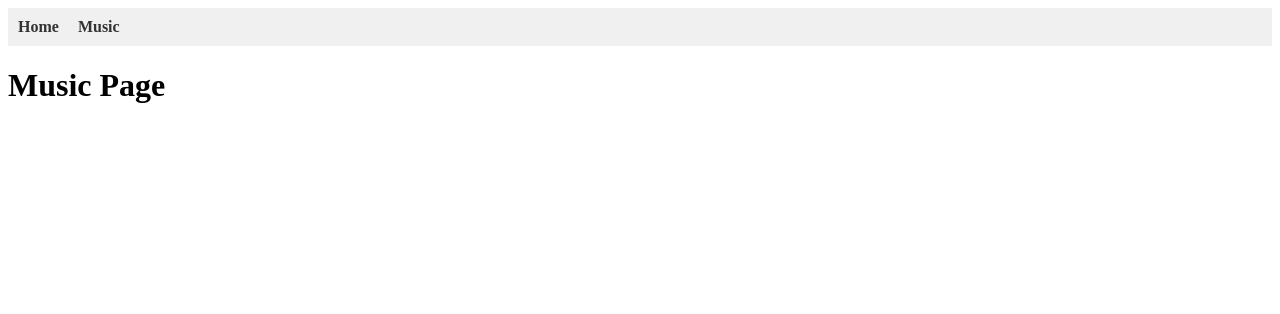
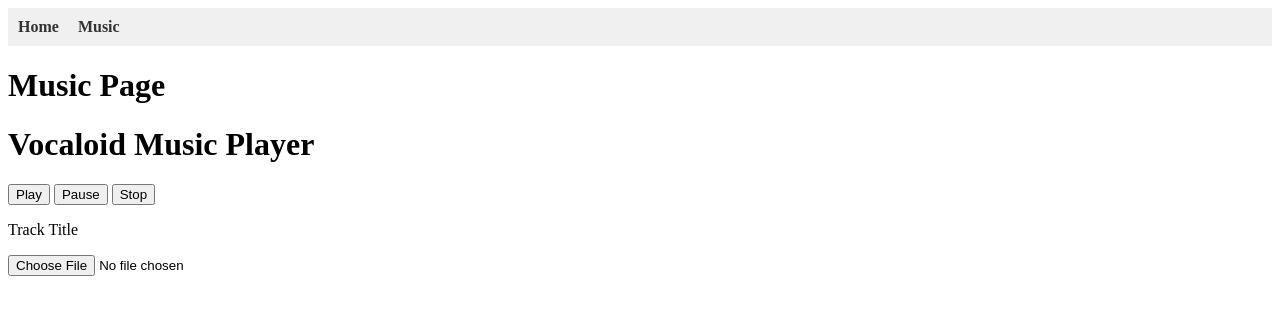
Before and after one commit to avanceNAcs/yayitssofie, a plain HTML site: page music.html in a window 1280 px wide. Drawn offline with Linux system fonts and the light colour scheme.

Commit message:
Update music.html
Added basic music player

```diff
--- a/music.html
+++ b/music.html
@@ -24,5 +24,18 @@
     </nav>
     <h1>Music Page</h1>
     <!-- Page content goes here -->
+        <div class="music-player">
+        <h1>Vocaloid Music Player</h1>
+        <div class="controls">
+            <button id="play">Play</button>
+            <button id="pause">Pause</button>
+            <button id="stop">Stop</button>
+        </div>
+        <div class="track-info">
+            <p id="track-title">Track Title</p>
+        </div>
+        <input type="file" id="file-input" accept="audio/*" />
+    </div>
+    <script src="player.js"></script>
 </body>
 </html>
```
